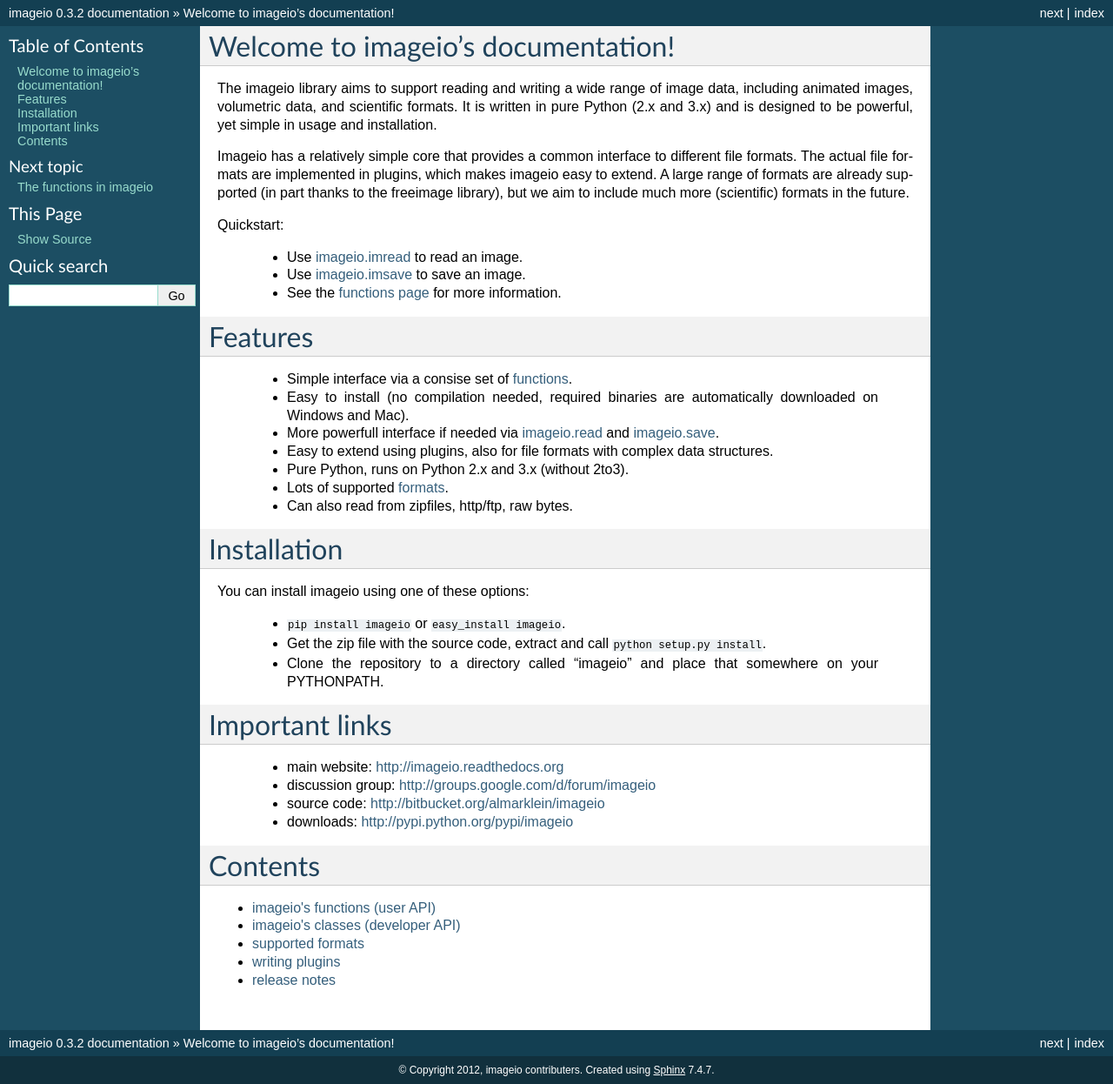
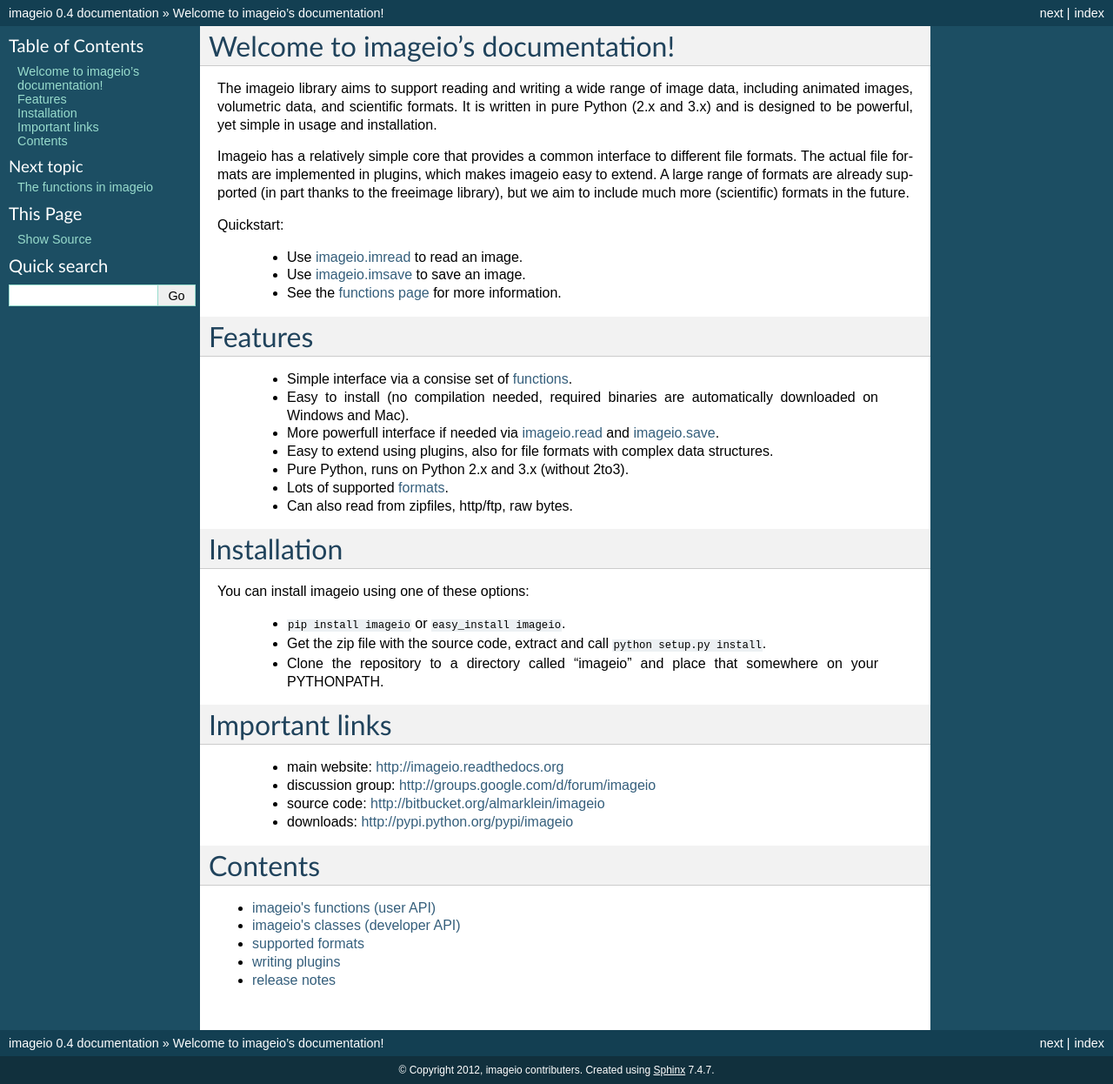
Before and after one commit to imageio/imageio, a Sphinx documentation site: the page built from docs/index.rst, in a window 1280 px wide. Shown: the whole page at 87% size. Built offline with Sphinx 7.4.7, drawn with Linux system fonts in a browser that asks for light colours.

Commit message:
New docs.

```diff
--- a/docs/conf.py
+++ b/docs/conf.py
@@ -50,7 +50,7 @@ copyright = u'2012, imageio contributers'
 # The short X.Y version.
 version  = '0.2'
 # The full version, including alpha/beta/rc tags.
-release = '0.3.2'
+release = '0.4'
 
 # The language for content autogenerated by Sphinx. Refer to documentation
 # for a list of supported languages.
```
